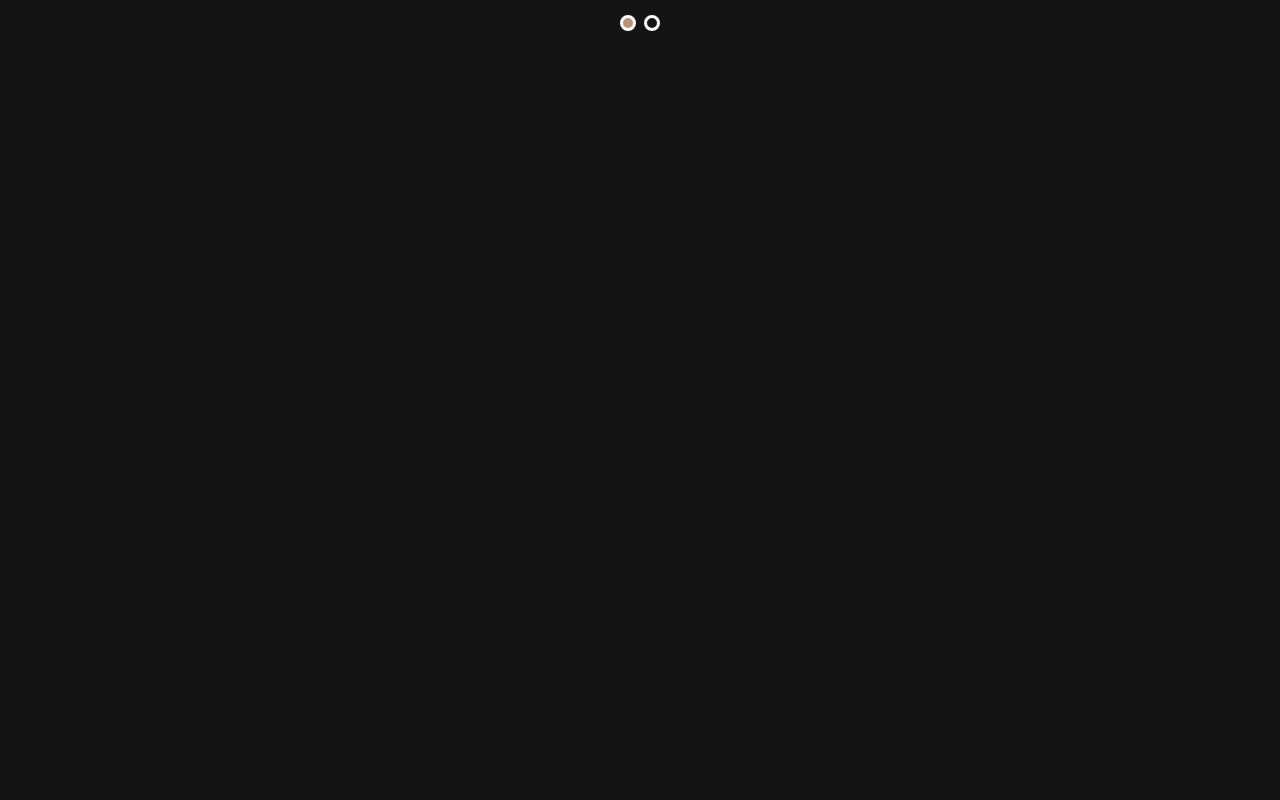
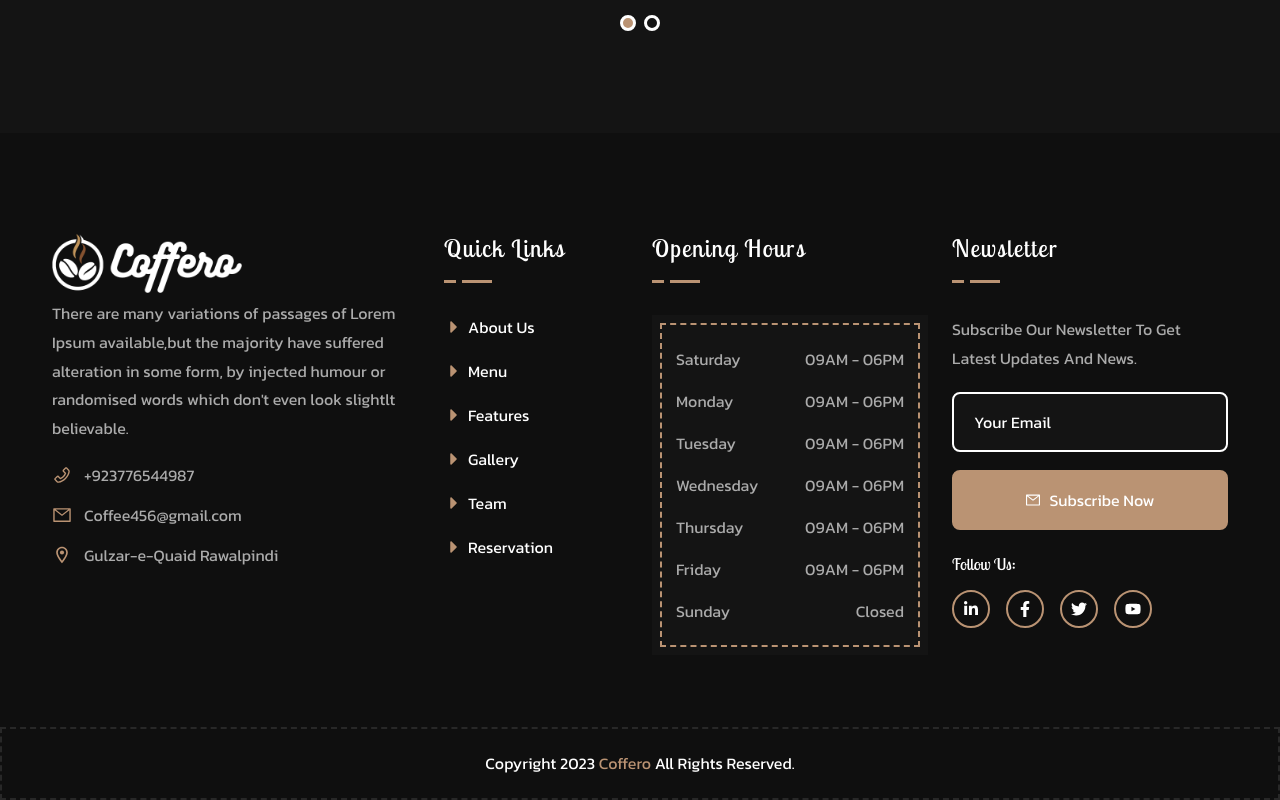
Before and after one commit to Aymin2001/Coffee-Website, a React (Create React App) app: page / in a window 1280 px wide. Shown: the part 8457-9257 px from the top of the page. Before the commit the page ends 8590 px from the top, so only its background shows below. Built offline with nearby package versions, Linux system fonts and the light colour scheme.

Commit message:
Added Footer Section

```diff
--- a/src/App.js
+++ b/src/App.js
@@ -11,6 +11,7 @@ import Offer from './Components/Offer/Offer';
 import Team from './Components/Team/Team';
 import Reservation from './Components/Reservation/Reservation';
 import Testimonals from './Components/Testimonals/Testimonals';
+import Footer from './Components/Footer/Footer';
 function App() {
   return (
     <>
@@ -26,6 +27,7 @@ function App() {
   <Team/>
   <Reservation/>
   <Testimonals/>
+  <Footer/>
     </>
   );
 }
--- /dev/null
+++ b/src/Components/Footer/Footer.css
@@ -0,0 +1,121 @@
+.Footer-section {
+  background-color: var(--container-color);
+}
+.Footer-grid {
+  grid-template-columns: 4fr 2fr 3fr 3fr;
+  padding-block: 6.25rem 4.5rem;
+}
+.Footer-title,
+.Footer-logo {
+  margin-bottom: 2rem;
+}
+.Footer-logo-img {
+  width: 190px;
+}
+.Footer-desc {
+  margin-bottom: 1.25rem;
+}
+.Footer-item {
+  display: flex;
+  column-gap: 0.75rem;
+  align-items: center;
+  margin-bottom: 1rem;
+}
+.footer-icon {
+  color: var(--first-color);
+  font-size: var(--larger-font-size);
+}
+.Footer-title {
+  font-size: var(--h3-font-size);
+  letter-spacing: 1.5px;
+  position: relative;
+  padding-bottom: 1.25rem;
+}
+.Footer-title::before,
+.Footer-title::after {
+  content: "";
+  position: absolute;
+  bottom: 0;
+  height: 3px;
+  background-color: var(--first-color);
+}
+.Footer-title::before {
+  left: 0;
+  width: 12px;
+}
+.Footer-title::after {
+  left: 1.125rem;
+  width: 30px;
+}
+.Footer-Links,
+.Footer-link {
+  display: flex;
+}
+.Footer-Links {
+  flex-direction: column;
+  gap: 1.25rem;
+}
+.Footer-link {
+  color: var(--title-color);
+  align-items: center;
+  column-gap: 0.25rem;
+}
+.Footer-Opening-Hours {
+  background-color: var(--bg-color);
+  padding: 2rem 1.5rem;
+  position: relative;
+}
+.Footer-Opening-Hours::before {
+  content: "";
+  position: absolute;
+  inset: 0.5rem;
+  border: 2px dashed var(--first-color);
+}
+.Footer-Opening-item {
+  display: flex;
+  justify-content: space-between;
+}
+.Footer-Opening-item:not(:last-child) {
+  margin-bottom: 1.125rem;
+}
+.subscribe-input {
+  border: 2px solid var(--title-color);
+}
+.subscribe-input::placeholder {
+  color: var(--title-color);
+}
+.subscribe-btn {
+  width: 100%;
+  justify-content: center;
+  margin-top: 1.125rem;
+}
+.Footer-Social {
+  font-size: var(--normal-font-size);
+  margin-block: 1.5rem 1rem;
+}
+.Footer-Social-Links {
+  display: flex;
+  column-gap: 1rem;
+}
+.Footer-Social-Link {
+  width: 38px;
+  height: 38px;
+  border-radius: 50%;
+  color: var(--title-color);
+  border: 2px solid var(--first-color);
+  display: grid;
+  place-items: center;
+  transition: 0.5s var(--transition);
+}
+.Footer-Social-Link:hover {
+  background-color: var(--first-color);
+}
+.CopyRight-text {
+  padding-block: 1.25rem;
+  border: 2px dashed hsla(0, 0%, 100%, 0.1);
+  text-align: center;
+  color: var(--title-color);
+}
+.CopyRight-text span {
+  color: var(--first-color);
+}
--- /dev/null
+++ b/src/Components/Footer/Footer.js
@@ -0,0 +1,160 @@
+import React from "react";
+import "./Footer.css";
+import { AiOutlineMail } from "react-icons/ai";
+import { AiOutlinePhone } from "react-icons/ai";
+import {
+  FaFacebookF,
+  FaTwitter,
+  FaYoutube,
+  FaLinkedinIn,
+  FaCaretRight,
+  FaLocationDot,
+} from "react-icons/fa";
+import { MdOutlineLocationOn } from "react-icons/md";
+import logo from "../../assets/images/logo.png";
+function Footer() {
+  return (
+    <section className="Footer-section" id="Footer">
+      <div className="Footer-grid grid container">
+        <div className="Footer-content">
+          <a href="" className="Footer-logo">
+            <img src={logo} alt="" className="Footer-logo-img" />
+          </a>
+          <p className="Footer-desc">
+            There are many variations of passages of Lorem Ipsum available,but
+            the majority have suffered alteration in some form, by injected
+            humour or randomised words which don't even look slightlt
+            believable.
+          </p>
+          <ul className="Footer-Contact">
+            <li className="Footer-item">
+              <AiOutlinePhone className="footer-icon" /> +923776544987
+            </li>
+            <li className="Footer-item">
+              <AiOutlineMail className="footer-icon" /> Coffee456@gmail.com
+            </li>
+            <li className="Footer-item">
+              <MdOutlineLocationOn className="footer-icon" /> Gulzar-e-Quaid
+              Rawalpindi
+            </li>
+          </ul>
+        </div>
+
+        <div className="Footer-content">
+          <h3 className="Footer-title">Quick Links</h3>
+          <ul className="Footer-Links">
+            <li>
+              <a href="#About" className="Footer-link">
+                <FaCaretRight className="footer-icon" /> About Us
+              </a>
+            </li>
+
+            <li>
+              <a href="#Menu" className="Footer-link">
+                <FaCaretRight className="footer-icon" /> Menu
+              </a>
+            </li>
+            <li>
+              <a href="#Features" className="Footer-link">
+                <FaCaretRight className="footer-icon" /> Features
+              </a>
+            </li>
+            <li>
+              <a href="#Gallery" className="Footer-link">
+                <FaCaretRight className="footer-icon" /> Gallery
+              </a>
+            </li>
+            <li>
+              <a href="#Team" className="Footer-link">
+                <FaCaretRight className="footer-icon" /> Team
+              </a>
+            </li>
+            <li>
+              <a href="#Reservation" className="Footer-link">
+                <FaCaretRight className="footer-icon" /> Reservation
+              </a>
+            </li>
+          </ul>
+        </div>
+
+        <div className="Footer-content">
+          <h3 className="Footer-title">Opening Hours</h3>
+          <div className="Footer-Opening-Hours">
+            <ul className="Footer-Opening-List">
+              <li className="Footer-Opening-item">
+                <span>Saturday</span>
+                <span>09AM - 06PM</span>
+              </li>
+              <li className="Footer-Opening-item">
+                <span>Monday</span>
+                <span>09AM - 06PM</span>
+              </li>
+              <li className="Footer-Opening-item">
+                <span>Tuesday</span>
+                <span>09AM - 06PM</span>
+              </li>
+              <li className="Footer-Opening-item">
+                <span>Wednesday</span>
+                <span>09AM - 06PM</span>
+              </li>
+              <li className="Footer-Opening-item">
+                <span>Thursday</span>
+                <span>09AM - 06PM</span>
+              </li>
+              <li className="Footer-Opening-item">
+                <span>Friday</span>
+                <span>09AM - 06PM</span>
+              </li>
+              <li className="Footer-Opening-item">
+                <span>Sunday</span>
+                <span>Closed</span>
+              </li>
+            </ul>
+          </div>
+        </div>
+
+        <div className="Footer-content">
+          <h3 className="Footer-title">Newsletter</h3>
+          <p className="Footer-desc">
+            Subscribe Our Newsletter To Get Latest Updates And News.
+          </p>
+          <form className="Subscribe-form">
+            <input
+              placeholder="Your Email"
+              type="email"
+              className="form-input subscribe-input"
+            />
+            <button className="btn btn-flex subscribe-btn">
+              <AiOutlineMail />
+              Subscribe Now
+            </button>
+          </form>
+          <div className="Footer-Socials">
+            <h3 className="Footer-Social">Follow Us:</h3>
+
+            <div className="Footer-Social-Links">
+              <a href="" className="Footer-Social-Link">
+                <FaLinkedinIn />
+              </a>
+              <a href="" className="Footer-Social-Link">
+                <FaFacebookF />
+              </a>
+              <a href="" className="Footer-Social-Link">
+                <FaTwitter />
+              </a>
+              <a href="" className="Footer-Social-Link">
+                <FaYoutube />
+              </a>
+            </div>
+          </div>
+        </div>
+      </div>
+
+      <p className="CopyRight-text">
+        Copyright 2023 <span>Coffero</span> All Rights Reserved.
+      </p>
+    </section>
+  );
+}
+
+export default Footer;
```
